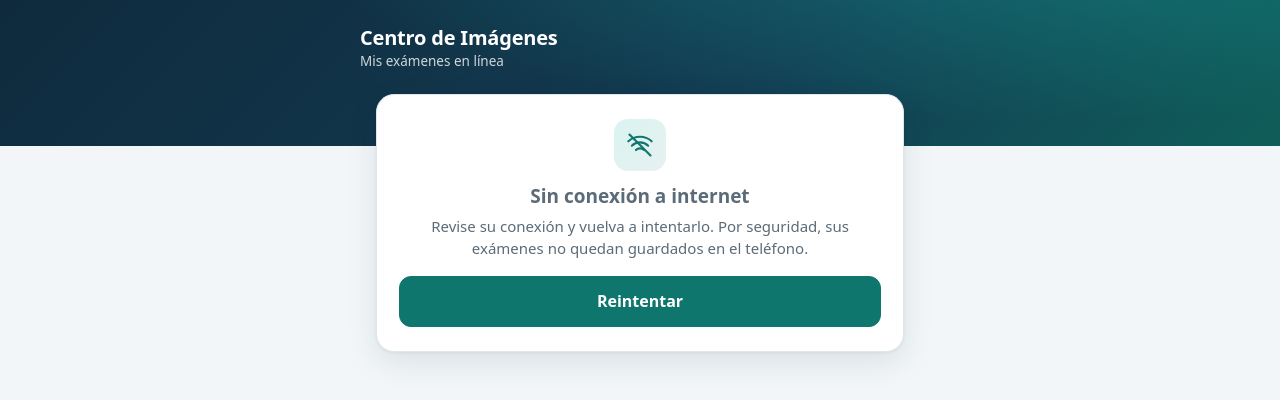
After one commit to CheloSoarzo/pacs-informes, a Flask app: page /paciente/sin-conexion in a window 1280 px wide. The commit adds this page. Shown: the top 400 px of the page. Run offline with Flask 3, Linux system fonts and the light colour scheme; parts of the project's set-up code (start-up, migrations or seed data) failed here and were passed over.

Commit message:
Portal del paciente instalable como app (PWA): manifest, service worker sin datos del paciente, página sin conexión y aviso «Instala Mis exámenes»
Co-Authored-By: Claude Opus 5.5 <noreply@anthropic.com>
Claude-Session: https://claude.ai/code/session_01BAEDxjTFcwzdZL1R5dMv2k

```diff
--- a/informes/app.py
+++ b/informes/app.py
@@ -14,6 +14,7 @@ Módulos:
   rutas_admin.py    usuarios, perfiles, plantillas, frases, ajustes, auditoría
   rutas_equipos.py  equipos autorizados a enviar por internet (lista blanca DICOM)
   transcripcion_auto.py  cola de transcripción automática de dictados (Whisper)
+  pwa.py            portal del paciente como app instalable (manifest y service worker)
 """
 import os
 
@@ -28,6 +29,7 @@ import integracion  # noqa: F401,E402  (agenda: órdenes, worklist y portal del
 import cd_paciente  # noqa: F401,E402  (CD/DVD del paciente con visor)
 import medicos_solicitantes  # noqa: F401,E402  (acceso de médicos solicitantes a sus exámenes)
 import horos  # noqa: F401,E402  (nodos DICOM y «Abrir en Horos / OsiriX»)
+import pwa  # noqa: F401,E402  (portal del paciente instalable como app)
 import transcripcion_auto  # noqa: E402  (borrador automático de los dictados con Whisper)
 
 transcripcion_auto.iniciar()  # retoma los dictados que quedaron por transcribir
--- /dev/null
+++ b/informes/pwa.py
@@ -0,0 +1,51 @@
+"""Portal del paciente como app instalable (PWA): «Agregar a pantalla de inicio» en Android y iPhone.
+
+- /app-pacientes.webmanifest  nombre, colores e íconos de la app (con el nombre del centro)
+- /sw-pacientes.js            service worker: guarda solo archivos fijos (estilos, íconos) y una página
+                              «sin conexión». NUNCA guarda datos del paciente (exámenes, informes, imágenes).
+- /paciente/sin-conexion      página que se muestra si no hay internet
+"""
+from flask import Response, jsonify, render_template, url_for
+
+from core import Config, app, centro_info
+
+ARCHIVOS_FIJOS = ["static/app.css", "static/portal.css", "static/raxio/favicon.svg", "static/raxio/app-192.png"]
+
+
+@app.route("/app-pacientes.webmanifest")
+def manifest_pacientes():
+    nombre = Config.CENTRO_NOMBRE or "Mis exámenes"
+    r = jsonify({
+        "name": f"Mis exámenes · {nombre}",
+        "short_name": "Mis exámenes",
+        "description": f"Informes e imágenes de sus exámenes en {nombre}",
+        "lang": "es-CL",
+        "id": "/paciente",
+        "start_url": "/paciente?app=1",
+        "scope": "/",
+        "display": "standalone",
+        "background_color": "#F2F6F8",
+        "theme_color": "#0F2A3D",
+        "icons": [
+            {"src": url_for("static", filename="raxio/app-192.png"), "sizes": "192x192", "type": "image/png"},
+            {"src": url_for("static", filename="raxio/app-512.png"), "sizes": "512x512", "type": "image/png"},
+            {"src": url_for("static", filename="raxio/app-maskable-512.png"), "sizes": "512x512", "type": "image/png",
+             "purpose": "maskable"},
+        ],
+    })
+    r.headers["Content-Type"] = "application/manifest+json"
+    r.headers["Cache-Control"] = "public, max-age=3600"
+    return r
+
+
+@app.route("/sw-pacientes.js")
+def sw_pacientes():
+    js = render_template("sw_pacientes.js", version=Config.VERSION,
+                         fijos=["/" + f for f in ARCHIVOS_FIJOS], sin_conexion=url_for("portal_sin_conexion"))
+    return Response(js, mimetype="application/javascript",
+                    headers={"Cache-Control": "no-cache", "Service-Worker-Allowed": "/"})
+
+
+@app.route("/paciente/sin-conexion")
+def portal_sin_conexion():
+    return render_template("paciente_sin_conexion.html", c=centro_info())
--- a/informes/static/portal.css
+++ b/informes/static/portal.css
@@ -98,3 +98,17 @@ body.pt {
   .pt-ventajas li { font-size: 11.5px; }
   .pt .estado { font-size: 11px; }
 }
+
+/* aviso «Instala Mis exámenes» */
+.pt-app { display: flex; align-items: center; gap: 12px; background: #fff; border: 1px solid var(--pt-borde); border-radius: 16px;
+  padding: 12px 12px 12px 14px; margin: 14px 0 0; box-shadow: 0 2px 10px rgba(15,42,61,.06); position: relative; }
+.pt-app[hidden] { display: none; }
+.pt-app img { flex: none; border-radius: 11px; }
+.pt-app-txt { flex: 1; min-width: 0; font-size: 13px; color: var(--pt-suave); line-height: 1.35; }
+.pt-app-txt .t { display: block; color: var(--pt-texto); font-size: 14.5px; }
+.pt-app-txt b:not(.t) { color: var(--pt-texto); }
+.pt-app .btn { flex: none; border-radius: 10px; padding: 9px 14px; font-weight: 700; }
+.pt-app-cerrar { position: absolute; top: 4px; right: 6px; border: 0; background: none; font-size: 18px; color: var(--pt-suave); cursor: pointer; line-height: 1; padding: 2px 4px; }
+.pt-app .btn { margin-right: 14px; }
+/* abierta como app: espacio para la barra de estado del iPhone */
+@media (display-mode: standalone) { .pt-banda { padding-top: max(26px, env(safe-area-inset-top)); } }
--- a/informes/templates/paciente.html
+++ b/informes/templates/paciente.html
@@ -9,6 +9,7 @@
 <link rel="icon" href="{{ url_for('static', filename='raxio/favicon.svg') }}" type="image/svg+xml">
 <link rel="icon" href="{{ url_for('static', filename='raxio/favicon.ico') }}" sizes="any">
 <link rel="apple-touch-icon" href="{{ url_for('static', filename='raxio/apple-touch-icon.png') }}">
+{% include "_app_pacientes_head.html" %}
 </head>
 <body class="pt">
 {# Portal del paciente: ingreso con RUT y clave, y lista de sus exámenes. Solo cambia el diseño; los datos y permisos son los mismos. #}
@@ -45,6 +46,7 @@
       <p>La clave está en la hoja que le entregaron en recepción al pagar su examen. Si la perdió, pida una nueva en recepción presentando su carnet{% if c.telefono %} o llame al {{ c.telefono }}{% endif %}.</p>
     </div>
   </section>
+  {% include "_app_pacientes_instalar.html" %}
   <ul class="pt-ventajas" aria-label="Qué puedes hacer">
     <li><span aria-hidden="true">📄</span>Ver y descargar tu informe</li>
     <li><span aria-hidden="true">🩻</span>Mirar tus imágenes</li>
@@ -73,6 +75,8 @@
   </div>
   {% endif %}
 
+  {% include "_app_pacientes_instalar.html" %}
+  <div style="height:12px"></div>
   {% for e in examenes %}
   {% set paso = 3 if e.estado == 'listo' else (2 if e.estado == 'proceso' else 1) %}
   <article class="pt-examen e-{{ e.estado }}">
--- a/informes/templates/paciente_imagenes.html
+++ b/informes/templates/paciente_imagenes.html
@@ -8,6 +8,7 @@
 <link rel="icon" href="{{ url_for('static', filename='raxio/favicon.svg') }}" type="image/svg+xml">
 <link rel="icon" href="{{ url_for('static', filename='raxio/favicon.ico') }}" sizes="any">
 <link rel="apple-touch-icon" href="{{ url_for('static', filename='raxio/apple-touch-icon.png') }}">
+{% include "_app_pacientes_head.html" %}
 </head>
 <body>
 <div class="pub">
--- /dev/null
+++ b/informes/templates/paciente_sin_conexion.html
@@ -0,0 +1,23 @@
+<!doctype html>
+<html lang="es">
+<head>
+  <meta charset="utf-8"><meta name="viewport" content="width=device-width, initial-scale=1">
+  <meta name="robots" content="noindex, nofollow">
+  <title>Sin conexión · {{ c.nombre }}</title>
+  <link rel="stylesheet" href="/static/app.css">
+  <link rel="stylesheet" href="/static/portal.css">
+  <link rel="icon" href="/static/raxio/favicon.svg" type="image/svg+xml">
+</head>
+<body class="pt">
+<header class="pt-banda"><div class="pt-banda-in"><div class="pt-centro">
+  <div class="pt-nombre">{{ c.nombre }}</div><div class="pt-sub">Mis exámenes en línea</div></div></div></header>
+<main class="portal">
+  <section class="pt-tarjeta pt-vacio">
+    <div class="pt-ico-grande" aria-hidden="true"><svg viewBox="0 0 24 24" fill="none" stroke="currentColor" stroke-width="1.8" stroke-linecap="round"><path d="M2 8.8a15 15 0 0 1 20 0M5 12.6a10 10 0 0 1 14 0M8.5 16.3a5 5 0 0 1 7 0"/><path d="M3 3l18 18"/></svg></div>
+    <h1 style="font-size:19px;margin:0 0 6px">Sin conexión a internet</h1>
+    <p style="margin:0 0 16px">Revise su conexión y vuelva a intentarlo. Por seguridad, sus exámenes no quedan guardados en el teléfono.</p>
+    <button class="btn prim pt-boton" type="button" onclick="location.href='/paciente'">Reintentar</button>
+  </section>
+</main>
+</body>
+</html>
--- a/informes/templates/publico.html
+++ b/informes/templates/publico.html
@@ -9,6 +9,7 @@
 <link rel="icon" href="{{ url_for('static', filename='raxio/favicon.svg') }}" type="image/svg+xml">
 <link rel="icon" href="{{ url_for('static', filename='raxio/favicon.ico') }}" sizes="any">
 <link rel="apple-touch-icon" href="{{ url_for('static', filename='raxio/apple-touch-icon.png') }}">
+{% include "_app_pacientes_head.html" %}
 </head>
 <body>
 <div class="pub">
```
Also changed, not shown: informes/templates/_app_pacientes_head.html (added, +8 -0 lines), informes/templates/_app_pacientes_instalar.html (added, +25 -0 lines), informes/templates/sw_pacientes.js (added, +24 -0 lines), informes/static/raxio/app-192.png (added), informes/static/raxio/app-512.png (added), informes/static/raxio/app-maskable-512.png (added).
